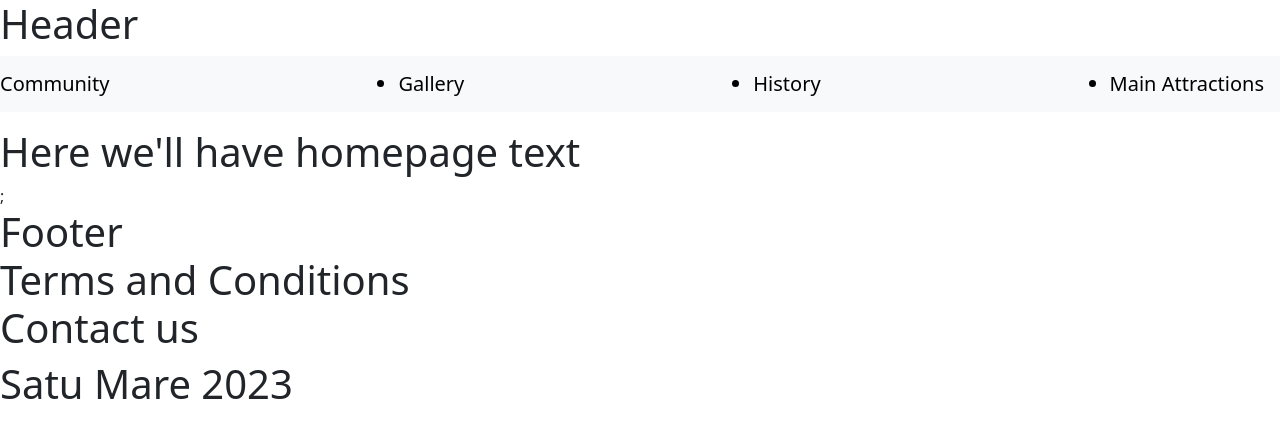
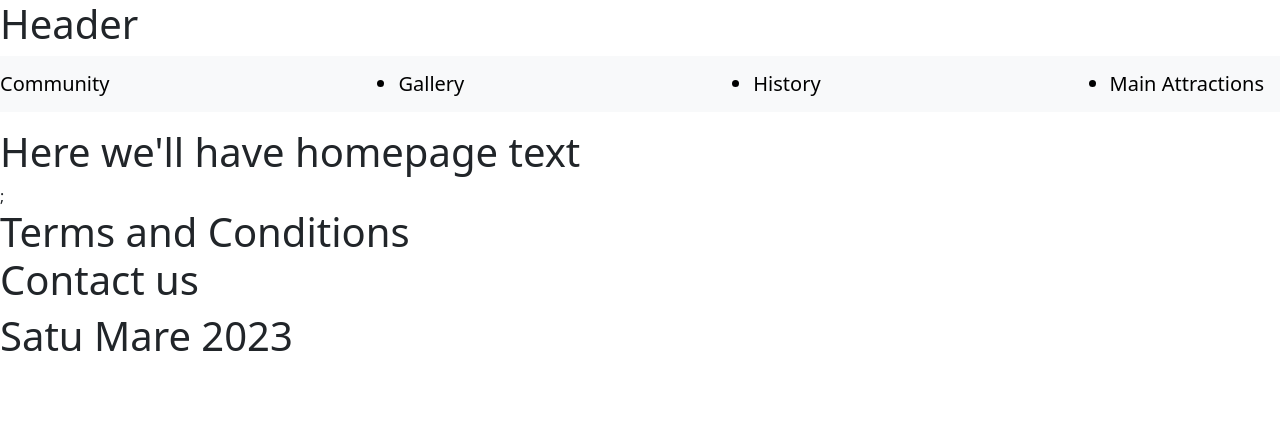
Before and after one commit to szakfer97/HometownWebsite, a React (Vite) app: page / in a window 1280 px wide. Shown: the top 438 px of the page. Built offline with nearby package versions, Linux system fonts and the light colour scheme.

Commit message:
Edited footer

```diff
--- a/src/components/Footer/Footer.tsx
+++ b/src/components/Footer/Footer.tsx
@@ -2,7 +2,6 @@ export default function Footer() {
   return (
     <div>
       <div className="h1">
-        <div>Footer</div>
         <div>Terms and Conditions</div>
         <div>Contact us</div>
       </div>
```
